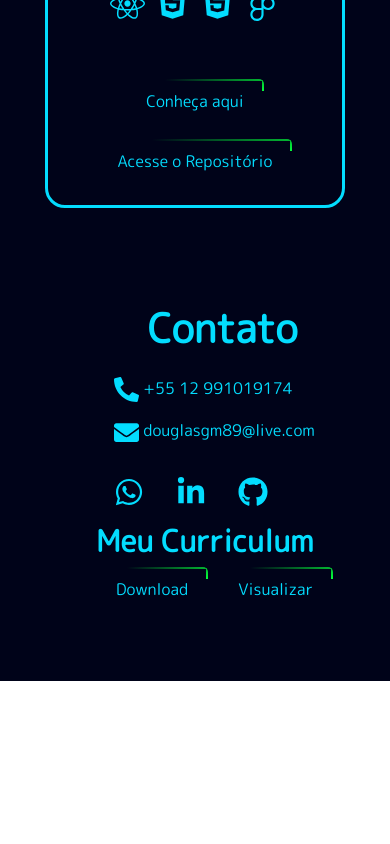
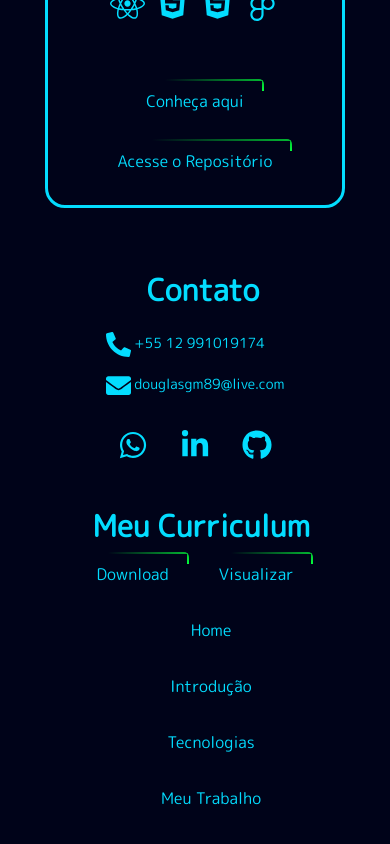
Before and after one commit to Douglas4242/portifolio, a React (Vite) app: page / in a window 390 px wide. Shown: the part 3435-4279 px from the top of the page. Before the commit the page ends 4116 px from the top, so only its background shows below. Built offline with nearby package versions, Linux system fonts and the light colour scheme.

Commit message:
Footer update

```diff
--- a/src/assets/components/Footer/Footer.jsx
+++ b/src/assets/components/Footer/Footer.jsx
@@ -25,17 +25,25 @@ const Footer = () => {
                         <li><a href='https://github.com/Douglas4242' target="_blank"><FaGithub size={size + 5} /></a></li>
                     </div>
                 </ul>
-                <div className="pd__footer-left_cv">
-                    <h2>Meu Curriculum</h2>
-                    <div className="pd__footer-left_cv-btns">
+
+
+            </div>
+            <div className="pd__footer-right">
+                <div className="pd__footer-right_cv">
+                    <h1>Meu Curriculum</h1>
+                    <div className="pd__footer-right_cv-btns">
                         <Btndefault text="Download" link="src\assets\files\Curriculo Douglas Gomes Moraes.pdf" download="Douglas Gomes Moraes.pdf" />
                         <Btndefault text="Visualizar" link="src\assets\files\Curriculo Douglas Gomes Moraes.pdf" />
                     </div>
                 </div>
-
-            </div>
-            <div className="pd__footer-right">
-
+                <div className={`pd__footer-right_links ${lightTheme ? 'light' : 'dark'}`}>
+                    <ul>
+                        <a href='#'><li>Home</li></a>
+                        <a href='#intro'><li>Introdução</li></a>
+                        <a href='#tech'><li>Tecnologias</li></a>
+                        <a href='#projects'><li>Meu Trabalho</li></a>
+                    </ul>
+                </div>
             </div>
         </div>
     )
--- a/src/assets/components/Footer/footer.css
+++ b/src/assets/components/Footer/footer.css
@@ -1,6 +1,6 @@
 .pd__footer {
     display: flex;
-
+    padding-bottom: 6rem !important;
 }
 
 .pd__footer-left {
@@ -18,7 +18,7 @@
 
 .pd__footer-left_icons {
     display: flex;
-    justify-content: flex-start;
+    justify-content: center;
 }
 
 .pd__footer-left ul {
@@ -47,15 +47,60 @@
 .pd__footer-right {
     display: flex;
     flex-direction: column;
+    align-items: center;
     flex: 1;
 }
 
-.pd__footer-left_cv h2 {
-    font-size: 30px;
-    font-weight: 600;
+.pd__footer-right_cv h1 {
+    margin-left: 1rem;
+
+    font-weight: 700;
+    font-size: 40px;
 }
 
-.pd__footer-left_cv-btns {
+.pd__footer-right_cv-btns {
     display: flex;
+    justify-content: center;
     gap: 10px;
 }
+
+
+.pd__footer-right_links ul {
+    display: flex;
+    justify-content: center;
+    flex-wrap: wrap;
+}
+
+.pd__footer-right_links li {
+    margin: 1rem;
+    list-style: none
+}
+
+@media screen and (max-width: 800px) {
+    .pd__footer {
+        flex-direction: column;
+        padding: 2rem;
+    }
+
+    .pd__footer-right {
+        margin-top: 2rem;
+    }
+
+}
+
+@media screen and (max-width: 500px) {
+
+    .pd__footer-right_cv h1,
+    .pd__footer-left h1 {
+        font-size: 30px;
+    }
+
+    .pd__footer-left {
+        font-size: 14px;
+    }
+
+    .pd__footer-right_links ul {
+        flex-direction: column;
+        text-align: center;
+    }
+}
--- a/src/assets/components/intro/Introduction.jsx
+++ b/src/assets/components/intro/Introduction.jsx
@@ -67,7 +67,7 @@ const Introduction = () => {
     };
 
     return (
-        <div className={`pd__introduction section__padding ${lightTheme ? 'theme__light' : 'theme__dark'}`}>
+        <div id='intro' className={`pd__introduction section__padding ${lightTheme ? 'theme__light' : 'theme__dark'}`}>
             <div className='pd__introduction-heading'>
                 <h4><strong>Bem vindo ao meu Portifólio</strong></h4>
                 <h1>Olá, eu sou <span className={lightTheme ? 'highlight-light' : 'highlight-dark'}>{text}</span></h1>
--- a/src/assets/components/projects/Projects.jsx
+++ b/src/assets/components/projects/Projects.jsx
@@ -43,6 +43,7 @@ const Projects = () => {
                     link="https://baterderschoice.netlify.app"
                     repository="https://github.com/Douglas4242/BartendersChoices" />
 
+
             </div>
 
 
```
